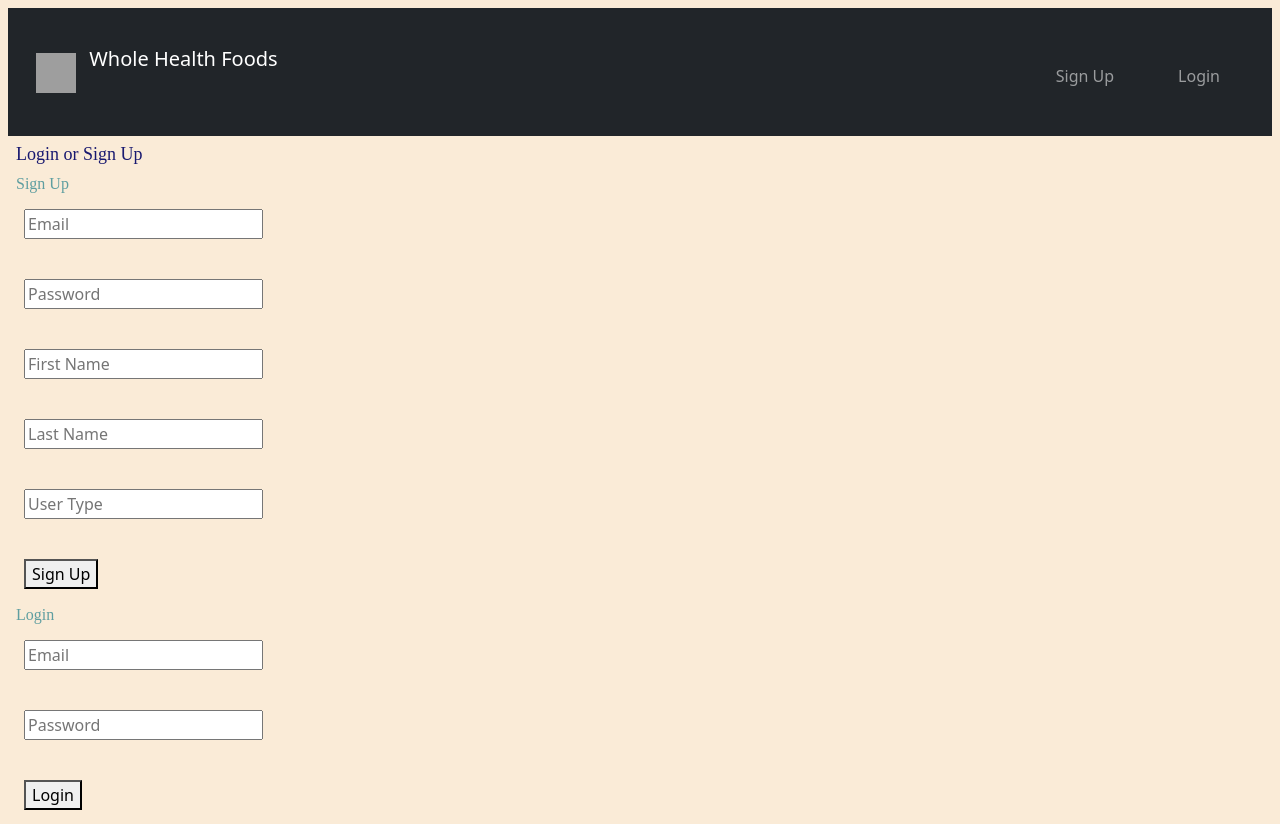
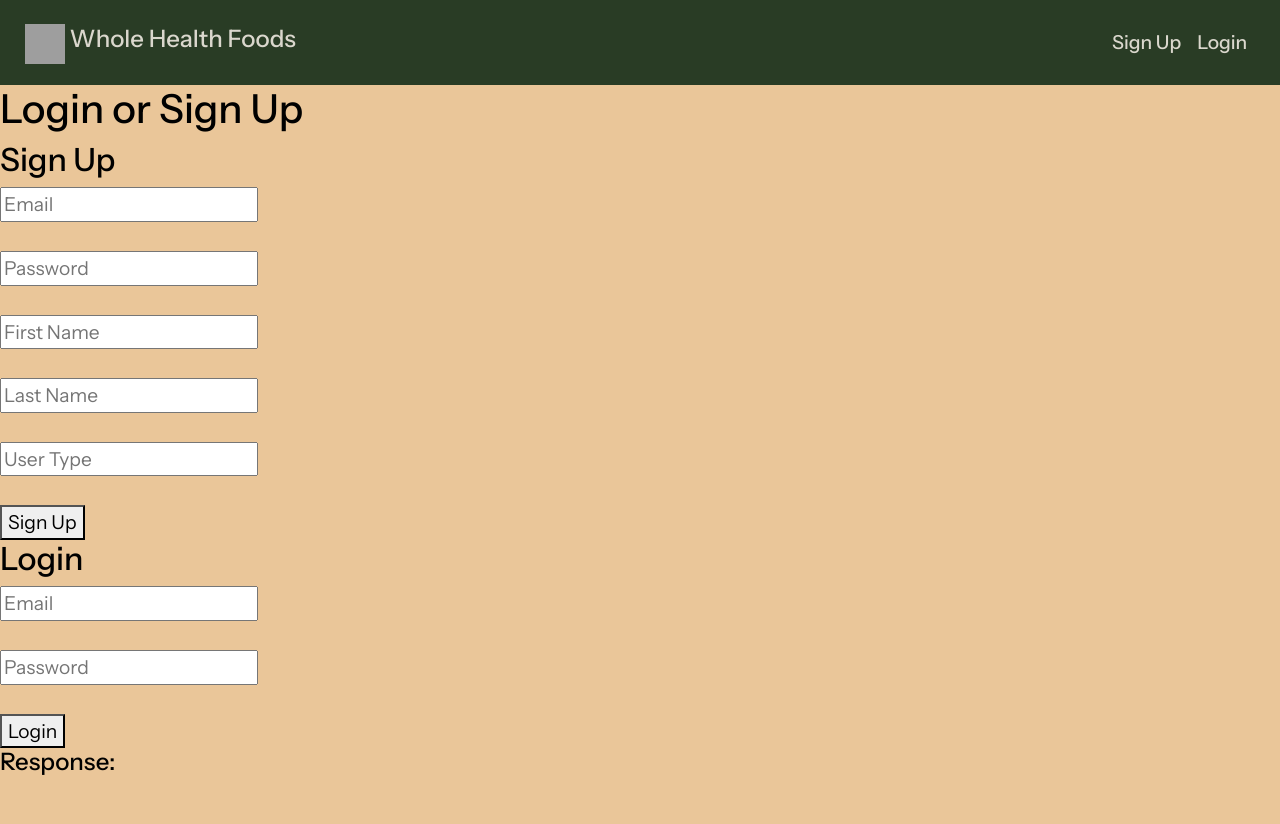
Before and after one commit to U53RNAM3-0109/HealthFoodWebServ, a Python web app: template app/templates/login_signup.html in a window 1280 px wide. Shown: the top 824 px of the page. Run offline with Jinja, Linux system fonts and the light colour scheme; the template is opened without the code that fills it, so the values that code supplies are empty; grey boxes are pictures that could not be loaded.

Commit message:
Base Styles

```diff
--- a/app/static/css/base-stylesheet.css
+++ b/app/static/css/base-stylesheet.css
@@ -1,29 +1,117 @@
+/* ======= Base Stylesheet ======= */
 
-body {
-    background-color: antiquewhite;
-
-    margin:0px;
-
-    header{
-        margin:0px;
-    }
-    footer {
-        margin:0px;
-    }
-
-    :not(header, footer) {
-        margin: 8px;
-    }
+:root {
+    --dark-green: #293C25;
+    --peach: #EAC699;
+    --off-white: #DAD7CD;
+    --black: #000000;
 }
 
-h1 {
-    font-family:'Times New Roman', Times, serif;
-    font-size: large;
-    color:midnightblue;
+/* ======= General Styles ======= */
+body {
+    background-color: var(--peach);
+    color: var(--black);
+    font-family: 'Instrument Sans', 'Trebuchet MS', Helvetica, sans-serif;
+    font-weight: 400;
+    font-size: 1.2em;
+    display: flex;
+    flex-direction: column;
+    min-height: 100vh;
 }
 
-h2 {
-    font-family: 'Times New Roman', Times, serif;
-    font-size: medium;
-    color: cadetblue;
+/* Bootstrap Color Overrides */
+.bg-primary {
+    background-color: var(--peach) !important;
 }
+.bg-secondary {
+    background-color: var(--dark-green) !important;
+}
+.text-light {
+    color: var(--off-white) !important;
+}
+.text-dark {
+    color: var(--black) !important;
+}
+
+/* ======= Navbar Styling ======= */
+.navbar {
+    background-color: var(--dark-green) !important;
+    padding: 1rem 0.8rem;
+}
+.navbar-brand {
+    font-size: 1.5rem;
+    font-weight: 500;
+    color: var(--off-white) !important;
+}
+.navbar-nav .nav-link {
+    color: var(--off-white) !important;
+    font-weight: 500;
+}
+.navbar-nav .nav-link:hover {
+    color: var(--peach) !important;
+}
+
+/* ======= Footer Styling ======= */
+footer {
+    background-color: var(--dark-green);
+    color: var(--peach);
+    padding: 2rem 0;
+    margin-top: auto;
+    width: 100%;
+    text-align: center;
+}
+
+.footer-container {
+    display: flex;
+    justify-content: auto;
+    align-items: center;
+    flex-wrap: wrap;
+    padding: 0 1.5rem;
+    font-weight: 400; /* Reduced from 500 */
+}
+
+.footer-container .nav {
+    display: flex;
+    flex-direction: column;
+    align-items: center;
+}
+
+.footer-container .nav .nav-item {
+    width: 50%;
+}
+
+.footer-container .nav .nav-item a {
+    text-decoration: none;
+    color: var(--off-white);
+    font-weight: 400; /* Lighter weight */
+}
+
+.footer-container .nav .nav-item a:hover {
+    color: var(--peach);
+}
+
+.footer-container .col-md-5, .footer-container .col-md-4 {
+    flex-grow: 1; /* Allows more natural expansion */
+}
+
+
+.footer-container h5 {
+    font-weight: 500; /* Kept headings slightly bold but reduced */
+    margin-bottom: 0.5rem;
+}
+
+.footer-container p {
+    font-weight: 400; /* Lightened text weight */
+    margin-bottom: 0.3rem;
+}
+
+/*Styling for Images*/
+
+.card-img-top {
+    object-fit: cover;
+    width: 100%;
+    height: 200px;
+    display: block;
+    margin-left: auto;
+    margin-right: auto;
+}
```
